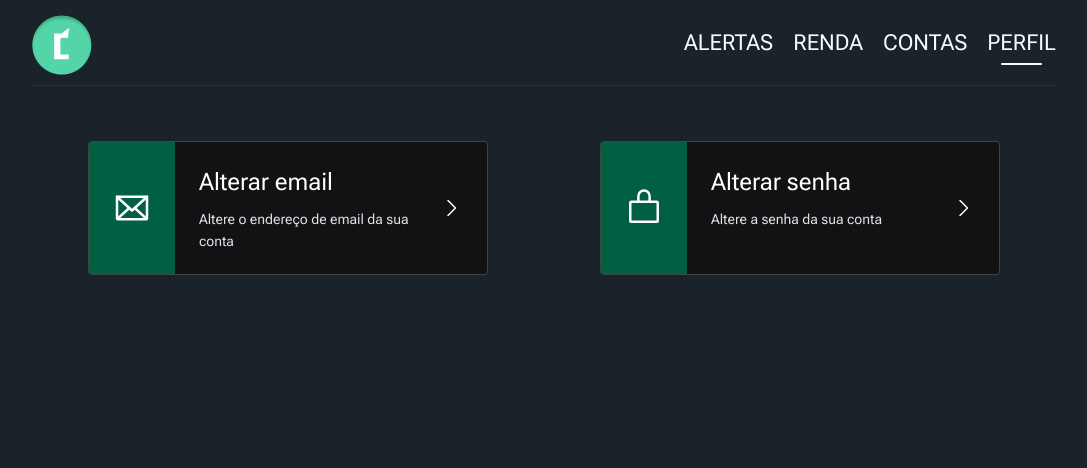
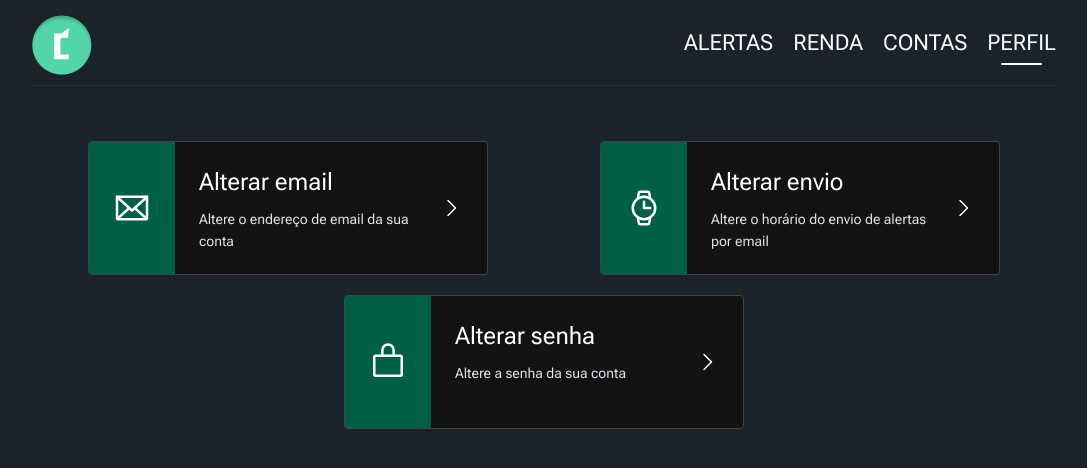
Before and after one commit to dhomini-rabelo/Coin-Frontend, a React (Vite) app in the folder project/: page /perfil in a window 1280 px wide. Shown: the top 468 px of the page, without its empty margins (96-1183 px from the left). Built offline with nearby package versions, Linux system fonts and the light colour scheme.

Commit message:
up accountPage

```diff
--- a/project/src/pages/perfil/index.tsx
+++ b/project/src/pages/perfil/index.tsx
@@ -1,7 +1,7 @@
 import {Div} from './styles';
 import { AccountPagesModel } from '../../themes/pages/account/index'
 import { SimpleBox } from '../../components/SimpleBox';
-import { Envelope, LockSimple } from 'phosphor-react';
+import { Envelope, LockSimple, Watch } from 'phosphor-react';
 
 
 export function AccountPage() {
@@ -9,6 +9,7 @@ export function AccountPage() {
     <AccountPagesModel>
       <Div.container>
         <SimpleBox icon={<Envelope size={40} color="#fff" />} title='Alterar email' description='Altere o endereço de email da sua conta' />
+        <SimpleBox icon={<Watch size={40} color="#fff" />} title='Alterar envio' description='Altere o horário do envio de alertas por email' />
         <SimpleBox icon={<LockSimple size={40} color="#fff" />} title='Alterar senha' description='Altere a senha da sua conta' />
       </Div.container>
     </AccountPagesModel>
```
